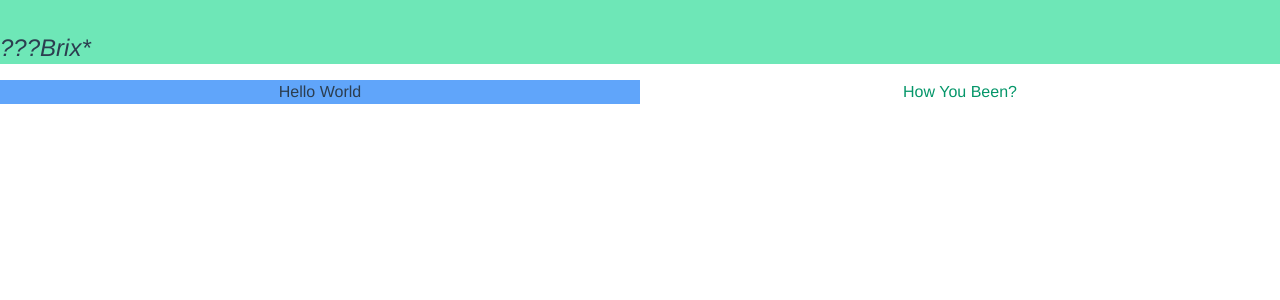
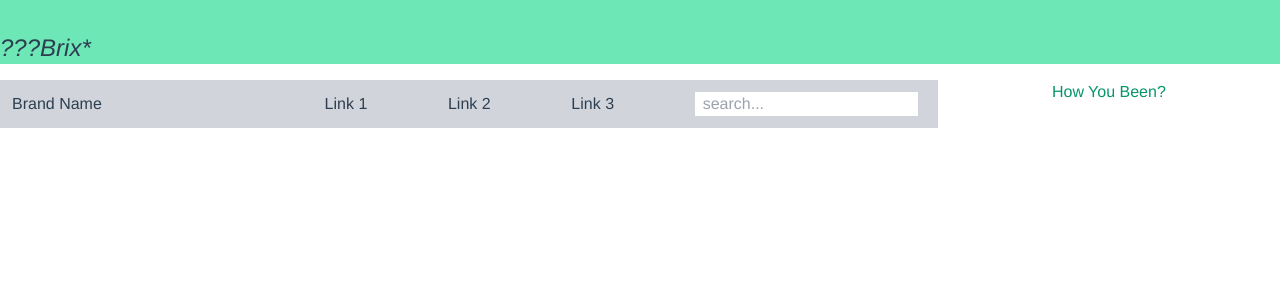
Before and after one commit to E-Shelton98/brix, a Vue app: page / in a window 1280 px wide. Both pictures are taken after a click on the element "How You Been?". Shown: the top 300 px of the page. Built offline with nearby package versions, Linux system fonts and the light colour scheme.

Commit message:
create mock_components folder, and import MockHeader into TheMock component

```diff
--- a/src/components/TheHome.vue
+++ b/src/components/TheHome.vue
@@ -1,10 +1,10 @@
 <template>
     <TheHeader />
-    <div class="grid grid-cols-2 pt-5">
-        <div class="col-start-1">
+    <div class="grid pt-5">
+        <div class="col-start-1 col-end-3 w-full">
             <TheMock :isTrue="this.isTrue"/>
         </div>
-        <div class="col-start-2">
+        <div class="col-start-3 object-right">
             <TheGenerator @generateItem="setTrue"/>
         </div>
     </div>
--- a/src/components/TheMock.vue
+++ b/src/components/TheMock.vue
@@ -1,15 +1,20 @@
 <template>
-    <div class="grid grid-rows-16 grid-cols-12 h-full">
-        <div class="bg-blue-400 col-start-1 col-span-12" v-if="isTrue">
-            <section>Hello World</section>
+    <div class="h-screen w-full">
+        <div class="col-start-1 col-span-12 w-full" v-if="isTrue">
+            <MockHeader />
         </div>
 
     </div>
 </template>
 
 <script>
+    import MockHeader from './mock-Components/MockHeader'
+
     export default {
         name: 'TheMock',
+        components: {
+            MockHeader
+        },
         props: {
             isTrue: Boolean
         },
--- /dev/null
+++ b/src/components/mock-Components/MockHeader.vue
@@ -0,0 +1,23 @@
+<template>
+    <div class="flex justify-between p-3 bg-gray-300">
+        <a href="" class="brand-name">Brand Name</a>
+        <div class="flex w-4/6 justify-between px-2">
+            <a class="hover:underline" href="" >Link 1</a>
+            <a class="hover:underline" href="" >Link 2</a>
+            <a class="hover:underline" href="" >Link 3</a>
+            <div>
+                <input class="px-2" type="text" placeholder="search...">
+            </div>
+        </div>
+    </div>
+</template>
+
+<script>
+    export default {
+        name: 'MockHeader'
+    }
+</script>
+
+<style scoped>
+
+</style>
```
Also changed, not shown: 1 other file (tests, documents, lock files or other folders).
